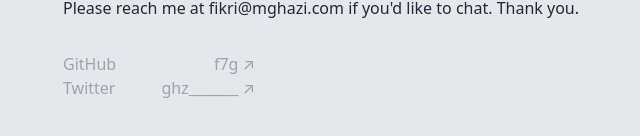
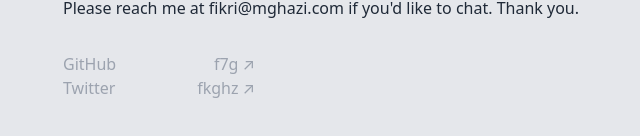
Before and after one commit to mughazi/mghazi.com, a Next.js app: page / in a window 1280 px wide. Shown: the part 188-324 px from the top of the page, without its empty margins (261-901 px from the left). Built offline with nearby package versions, Linux system fonts and the light colour scheme.

Commit message:
Update twitter username/link

```diff
--- a/components/links.js
+++ b/components/links.js
@@ -3,8 +3,8 @@ export default function Links() {
     { label: "GitHub", username: "f7g", url: "https://github.com/f7g" },
     {
       label: "Twitter",
-      username: "ghz_______",
-      url: "https://twitter.com/ghz_______",
+      username: "fkghz",
+      url: "https://twitter.com/fkghz",
     },
   ];
   return (
```
